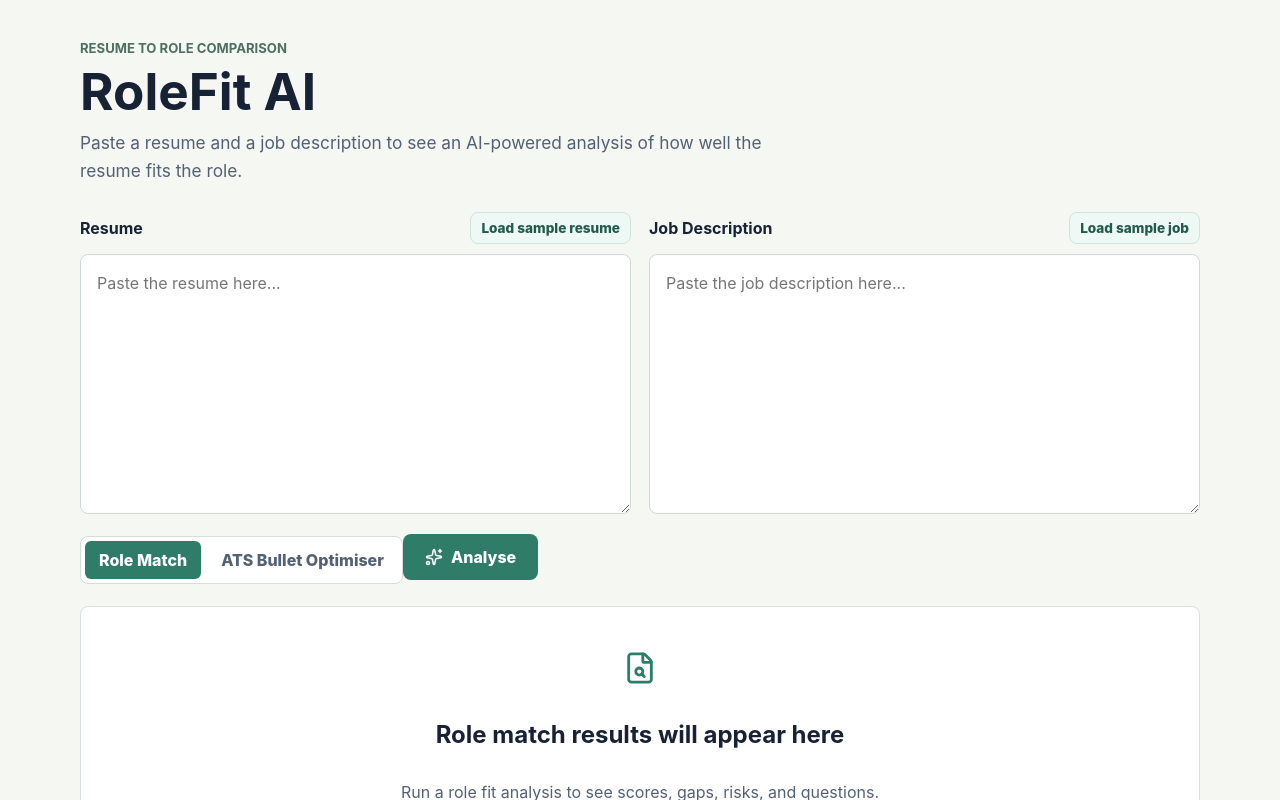
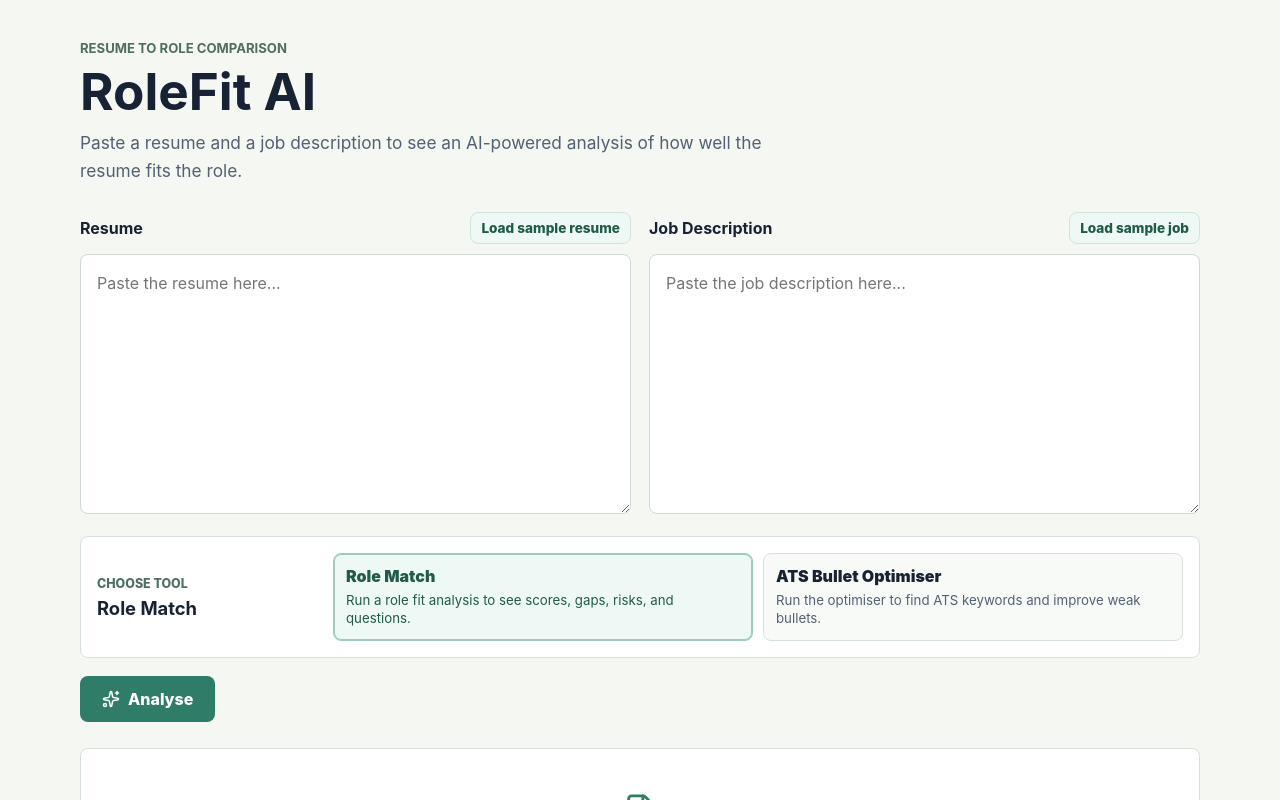
Before and after one commit to sallyrandall7-maker/rolefitai, a React (Vite) app: page / in a window 1280 px wide. Shown: the top 800 px of the page. Built offline with nearby package versions, Linux system fonts and the light colour scheme.

Commit message:
Fix the layout with tools

```diff
--- a/src/App.jsx
+++ b/src/App.jsx
@@ -158,18 +158,25 @@ function App() {
         </label>
       </section>
 
-      <div className="tabs" aria-label="Analysis modules">
+      <section className="tool-picker" aria-label="Choose analysis tool">
+        <div className="tool-picker-heading">
+          <p className="tool-picker-label">Choose tool</p>
+          <h2>{activeAnalysis.label}</h2>
+        </div>
+        <div className="tool-options">
           {analysisTabs.map((tab) => (
             <button
-            className={activeTab === tab.id ? "tab-button active" : "tab-button"}
+              className={activeTab === tab.id ? "tool-button active" : "tool-button"}
               key={tab.id}
               onClick={() => handleTabChange(tab.id)}
               type="button"
             >
-            {tab.label}
+              <span>{tab.label}</span>
+              <small>{tab.emptyText}</small>
             </button>
           ))}
         </div>
+      </section>
 
       <button className="analyse-button" onClick={handleAnalyse} disabled={isAnalysing}>
         <Sparkles size={18} aria-hidden="true" />
@@ -192,8 +199,7 @@ function App() {
             loadingStepIndex={loadingStepIndex}
           />
         )}
-      </section>
-    </main>
+      </section>    </main>
   );
 }
 
--- a/src/styles.css
+++ b/src/styles.css
@@ -94,37 +94,82 @@ h1 {
   background: #e2f3ed;
 }
 
-.tabs {
-  display: inline-flex;
-  gap: 6px;
+.tool-picker {
+  display: grid;
+  grid-template-columns: 220px minmax(0, 1fr);
+  gap: 16px;
+  align-items: stretch;
   margin: 22px 0 0;
-  border: 1px solid #d4dfd9;
+  border: 1px solid #d9e1dc;
   border-radius: 8px;
-  padding: 4px;
+  padding: 16px;
   background: #ffffff;
 }
 
-.tab-button {
-  min-height: 38px;
-  border: 0;
-  border-radius: 6px;
-  padding: 0 14px;
+.tool-picker-heading {
+  display: grid;
+  align-content: center;
+}
+
+.tool-picker-label {
+  margin-bottom: 6px;
+  color: #4e6f62;
+  font-size: 0.78rem;
+  font-weight: 800;
+  text-transform: uppercase;
+}
+
+.tool-picker h2 {
+  margin-bottom: 0;
+  color: #182235;
+  font-size: 1.15rem;
+}
+
+.tool-options {
+  display: grid;
+  grid-template-columns: repeat(2, minmax(0, 1fr));
+  gap: 10px;
+}
+
+.tool-button {
+  display: grid;
+  gap: 6px;
+  min-height: 86px;
+  border: 1px solid #d9e1dc;
+  border-radius: 8px;
+  padding: 12px;
+  text-align: left;
   color: #536174;
-  background: transparent;
-  font-weight: 800;
+  background: #f8faf8;
   cursor: pointer;
 }
 
-.tab-button.active {
-  color: #ffffff;
-  background: #2f7d68;
+.tool-button span {
+  color: #182235;
+  font-weight: 900;
 }
 
-.tab-button:hover:not(.active) {
+.tool-button small {
+  color: inherit;
+  font-size: 0.83rem;
+  line-height: 1.35;
+}
+
+.tool-button.active {
+  border-color: #9ccbbd;
   color: #215b4c;
   background: #eef8f4;
+  box-shadow: inset 0 0 0 1px #9ccbbd;
 }
 
+.tool-button.active span {
+  color: #215b4c;
+}
+
+.tool-button:hover:not(.active) {
+  border-color: #c8d7d1;
+  background: #ffffff;
+}
 textarea {
   min-height: 260px;
   resize: vertical;
@@ -473,6 +518,11 @@ textarea:focus {
     padding-top: 28px;
   }
 
+  .tool-picker,
+  .tool-options {
+    grid-template-columns: 1fr;
+  }
+
   .workspace,
   .results-grid {
     grid-template-columns: 1fr;
@@ -488,10 +538,6 @@ textarea:focus {
     gap: 8px;
   }
 
-  .tabs {
-    display: grid;
-    width: 100%;
-  }
 
   .keyword-row {
     grid-template-columns: 1fr;
```
Also changed, not shown: 2 other files (tests, documents, lock files or other folders). Lines whose indentation alone changed are shown as unchanged.
